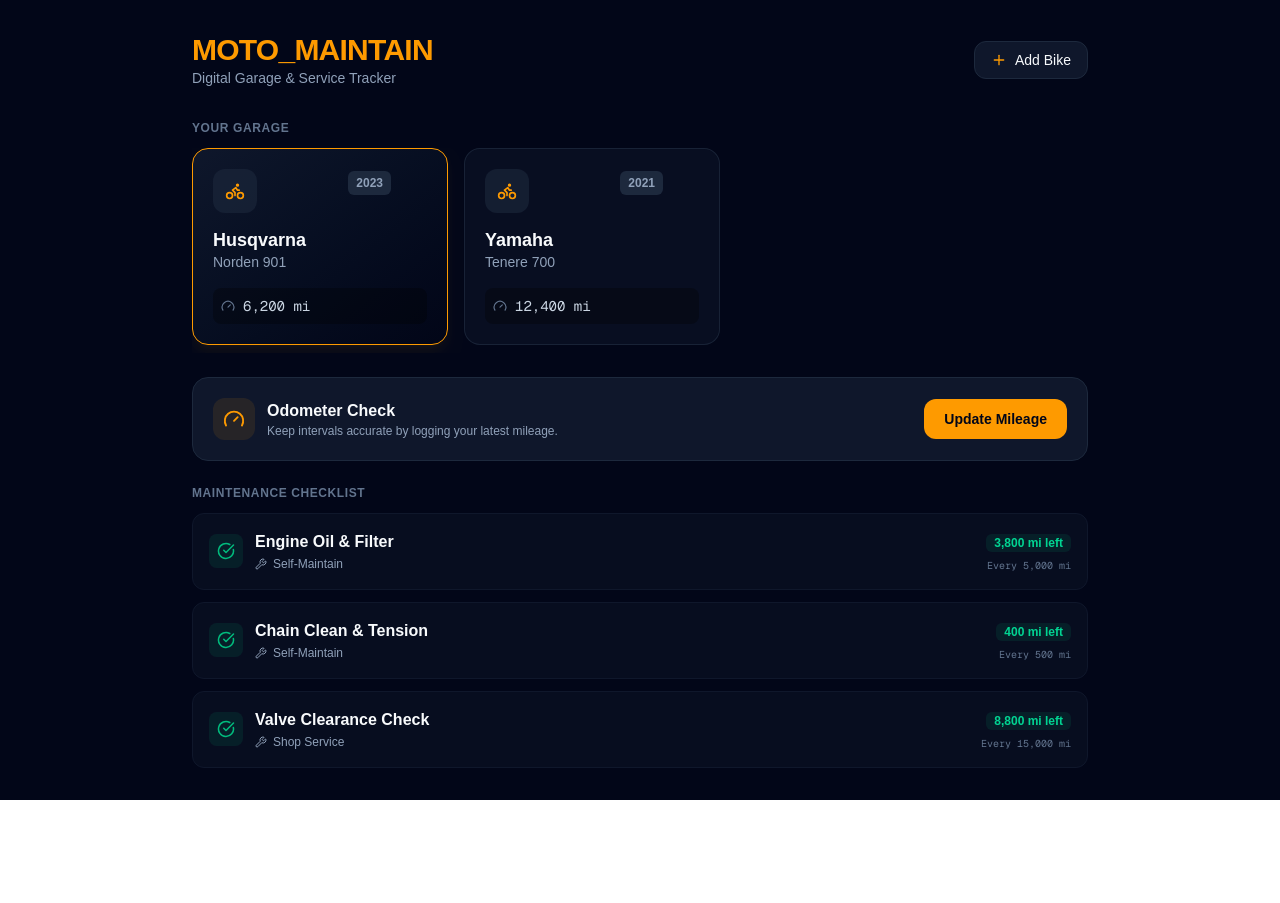
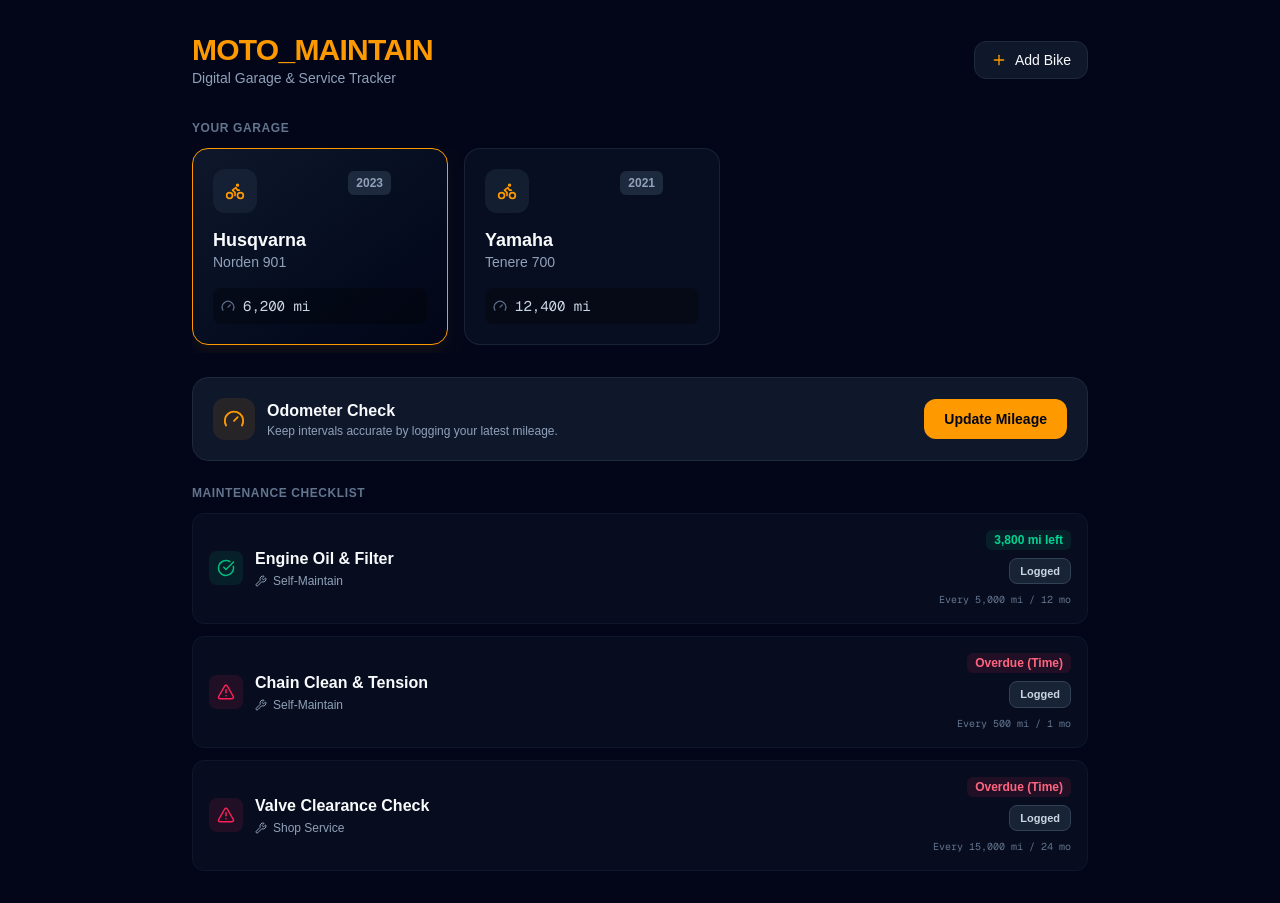
Before and after one commit to balikian/moto-maintainer, a Next.js app: page / in a window 1280 px wide. Before the commit the page ends 800 px from the top, so only its background shows below. Built offline with nearby package versions, Linux system fonts and the light colour scheme.

Commit message:
incremental checkin

```diff
--- a/app/bikeDatabase.ts
+++ b/app/bikeDatabase.ts
@@ -1,6 +1,7 @@
 export interface PredefinedTask {
   task_name: string;
   interval_mileage: number;
+  interval_months?: number;
   is_diy: boolean;
 }
 
@@ -19,18 +20,18 @@
   2024: {
     "Husqvarna": [
       { name: "Norden 901", tasks: [
-        { task_name: "Engine Oil & Filter", interval_mileage: 9300, is_diy: true },
-        { task_name: "Valve Clearance Check", interval_mileage: 28000, is_diy: false },
-        { task_name: "Chain Clean & Tension", interval_mileage: 600, is_diy: true }
+        { task_name: "Engine Oil & Filter", interval_mileage: 9300, interval_months: 12, is_diy: true },
+        { task_name: "Valve Clearance Check", interval_mileage: 28000, interval_months: 24, is_diy: false },
+        { task_name: "Chain Clean & Tension", interval_mileage: 600, interval_months: 1, is_diy: true }
       ]},
       { name: "701 Enduro", tasks: [
-        { task_name: "Engine Oil & Filter", interval_mileage: 6200, is_diy: true }
+        { task_name: "Engine Oil & Filter", interval_mileage: 6200, interval_months: 12, is_diy: true }
       ]}
     ],
     "Yamaha": [
       { name: "Tenere 700", tasks: [
-        { task_name: "Engine Oil & Filter", interval_mileage: 6000, is_diy: true },
-        { task_name: "Spark Plugs Replacement", interval_mileage: 12000, is_diy: true }
+        { task_name: "Engine Oil & Filter", interval_mileage: 6000, interval_months: 12, is_diy: true },
+        { task_name: "Spark Plugs Replacement", interval_mileage: 12000, interval_months: 24, is_diy: true }
       ]}
     ]
   },
--- a/app/mockData.ts
+++ b/app/mockData.ts
@@ -15,6 +15,9 @@
   last_performed_mileage: number;
   is_diy: boolean;
   status: 'Urgent' | 'Soon' | 'Healthy';
+  // Optional time-based scheduling
+  last_performed_date?: string; // YYYY-MM-DD
+  interval_months?: number;
 }
 
 export const mockBikes: Bike[] = [
@@ -41,6 +44,8 @@
     task_name: 'Engine Oil & Filter',
     interval_mileage: 5000,
     last_performed_mileage: 5000,
+    last_performed_date: '2026-06-15',
+    interval_months: 12,
     is_diy: true,
     status: 'Healthy'
   },
@@ -50,6 +55,8 @@
     task_name: 'Chain Clean & Tension',
     interval_mileage: 500,
     last_performed_mileage: 6100,
+    last_performed_date: '2026-06-01',
+    interval_months: 1,
     is_diy: true,
     status: 'Urgent'
   },
@@ -59,6 +66,8 @@
     task_name: 'Valve Clearance Check',
     interval_mileage: 15000,
     last_performed_mileage: 0,
+    last_performed_date: '2024-03-01',
+    interval_months: 24,
     is_diy: false,
     status: 'Soon'
   }
--- a/app/page.tsx
+++ b/app/page.tsx
@@ -100,6 +100,8 @@
       task_name: task.task_name,
       interval_mileage: task.interval_mileage,
       last_performed_mileage: newlyCreatedBike.current_mileage,
+      last_performed_date: new Date().toISOString().split('T')[0],
+      interval_months: (task as any).interval_months || 0,
       is_diy: task.is_diy,
       status: 'Healthy'
     }));
@@ -133,6 +135,18 @@
     if (selectedBikeId === bikeId) {
       setSelectedBikeId(updatedBikes[0]?.id || '');
     }
+  };
+
+  const handleTaskLogged = (taskId: string) => {
+    if (!activeBike) return;
+
+    const today = new Date().toISOString().split('T')[0];
+
+    setTasks(prev => prev.map(task =>
+      task.id === taskId
+        ? { ...task, last_performed_mileage: activeBike.current_mileage, last_performed_date: today }
+        : task
+    ));
   };
 
   return (
@@ -260,15 +274,47 @@
                 {activeTasks.length > 0 ? (
                   activeTasks.map((task) => {
                     const milesRemaining = task.interval_mileage - (activeBike.current_mileage - task.last_performed_mileage);
-                    const warningThreshold = task.interval_mileage * 0.25;
-                    const urgentThreshold = task.interval_mileage * 0.1;
-                    const derivedStatus = milesRemaining < 0
-                      ? 'Overdue'
-                      : milesRemaining <= urgentThreshold
-                        ? 'Urgent'
-                        : milesRemaining <= warningThreshold
-                          ? 'Soon'
-                          : 'Healthy';
+
+                    // Time-based calculation: convert months to days (approximate 1 month = 30 days)
+                    const intervalMonths = task.interval_months || 0;
+                    const intervalDays = intervalMonths * 30;
+                    let daysRemaining = Number.POSITIVE_INFINITY;
+                    if (task.last_performed_date && intervalDays > 0) {
+                      const lastDate = new Date(task.last_performed_date);
+                      const nextDue = new Date(lastDate);
+                      nextDue.setDate(nextDue.getDate() + intervalDays);
+                      daysRemaining = Math.ceil((nextDue.getTime() - new Date().getTime()) / (1000 * 60 * 60 * 24));
+                    } else if (intervalDays > 0) {
+                      daysRemaining = intervalDays; // fallback if no last date
+                    }
+
+                    // Normalize remaining ratios so we can pick the closer trigger
+                    const milesRatio = task.interval_mileage > 0 ? Math.abs(milesRemaining) / task.interval_mileage : Number.POSITIVE_INFINITY;
+                    const daysRatio = intervalDays > 0 ? Math.abs(daysRemaining) / intervalDays : Number.POSITIVE_INFINITY;
+
+                    const primaryTrigger = milesRatio <= daysRatio ? 'mileage' : 'time';
+
+                    // Status thresholds (percent of interval)
+                    const warningThresholdPct = 0.25;
+                    const urgentThresholdPct = 0.1;
+
+                    let derivedStatus: 'Healthy' | 'Soon' | 'Urgent' | 'Overdue' = 'Healthy';
+                    if (primaryTrigger === 'mileage') {
+                      if (milesRemaining < 0) derivedStatus = 'Overdue';
+                      else if (milesRemaining <= task.interval_mileage * urgentThresholdPct) derivedStatus = 'Urgent';
+                      else if (milesRemaining <= task.interval_mileage * warningThresholdPct) derivedStatus = 'Soon';
+                    } else {
+                      if (daysRemaining < 0) derivedStatus = 'Overdue';
+                      else if (daysRemaining <= intervalDays * urgentThresholdPct) derivedStatus = 'Urgent';
+                      else if (daysRemaining <= intervalDays * warningThresholdPct) derivedStatus = 'Soon';
+                    }
+
+                    // Badge text depends on which trigger is closer
+                    const badgeText = primaryTrigger === 'time'
+                      ? (daysRemaining < 0 ? 'Overdue (Time)' : `${daysRemaining} days left`)
+                      : (milesRemaining < 0 ? 'Overdue (Mileage)' : `${milesRemaining.toLocaleString()} mi left`);
+
+                    const subLabel = `Every ${task.interval_mileage.toLocaleString()} mi / ${intervalMonths} mo`;
 
                     return (
                       <div key={task.id} className="bg-slate-900/40 border border-slate-900 rounded-xl p-4 flex items-center justify-between gap-4">
@@ -288,14 +334,21 @@
                           </div>
                         </div>
 
-                        <div className="text-right">
+                        <div className="text-right flex flex-col items-end gap-2">
                           <span className={`text-xs font-bold px-2 py-0.5 rounded-md ${
                             derivedStatus === 'Overdue' || derivedStatus === 'Urgent' ? 'bg-rose-500/10 text-rose-400' :
                             derivedStatus === 'Soon' ? 'bg-amber-500/10 text-amber-400' : 'bg-emerald-500/10 text-emerald-400'
                           }`}>
-                            {derivedStatus === 'Overdue' ? 'Overdue' : derivedStatus === 'Urgent' ? 'Urgent' : `${milesRemaining.toLocaleString()} mi left`}
+                            {badgeText}
                           </span>
-                          <p className="text-[10px] text-slate-500 mt-1 font-mono">Every {task.interval_mileage.toLocaleString()} mi</p>
+                          <button
+                            type="button"
+                            onClick={() => handleTaskLogged(task.id)}
+                            className="text-[11px] font-semibold px-2.5 py-1 rounded-lg border border-slate-700 bg-slate-800/80 text-slate-300 hover:border-amber-500/40 hover:text-amber-400 transition-colors"
+                          >
+                            Logged
+                          </button>
+                          <p className="text-[10px] text-slate-500 font-mono">{subLabel}</p>
                         </div>
                       </div>
                     );
```
